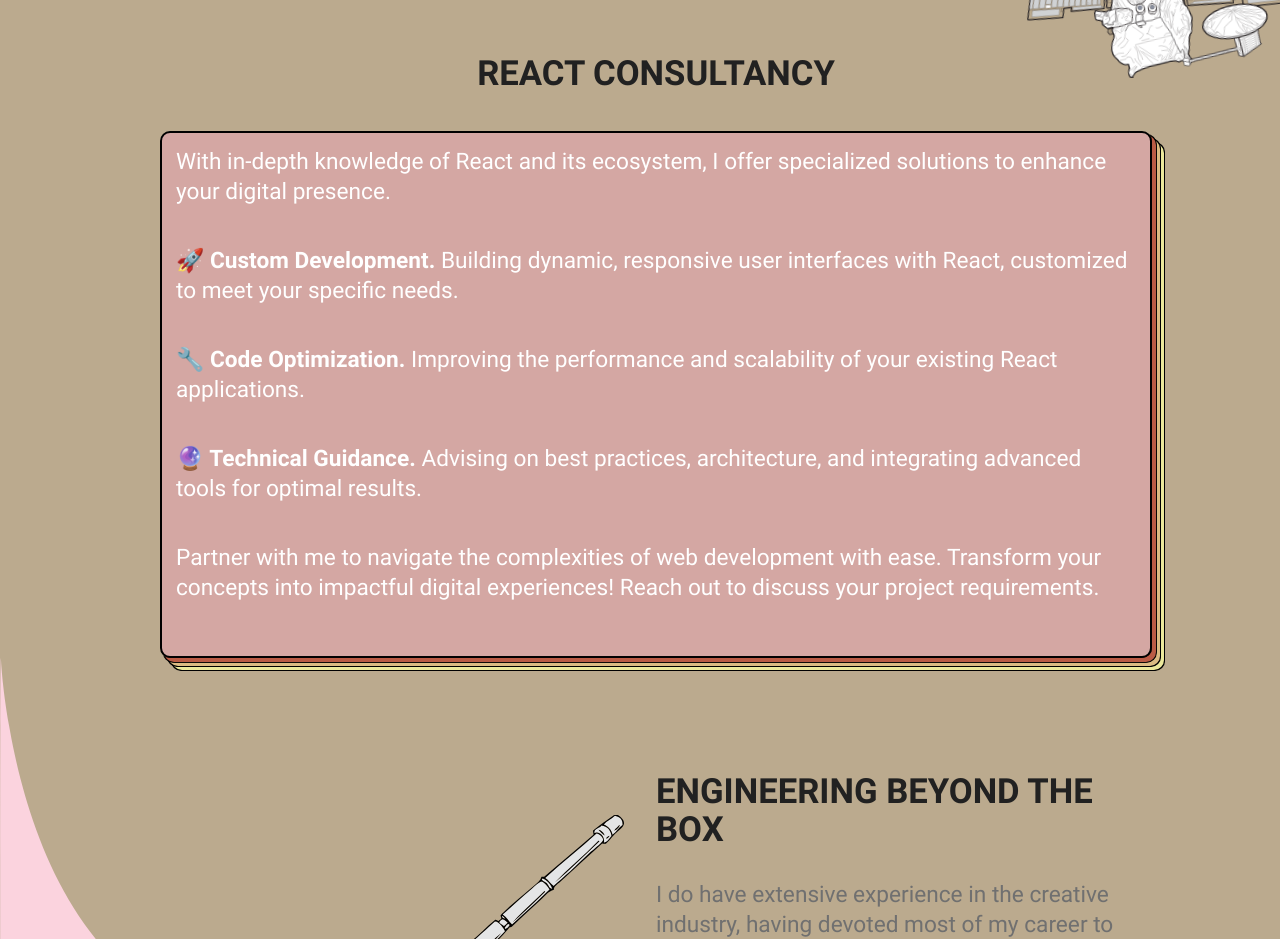
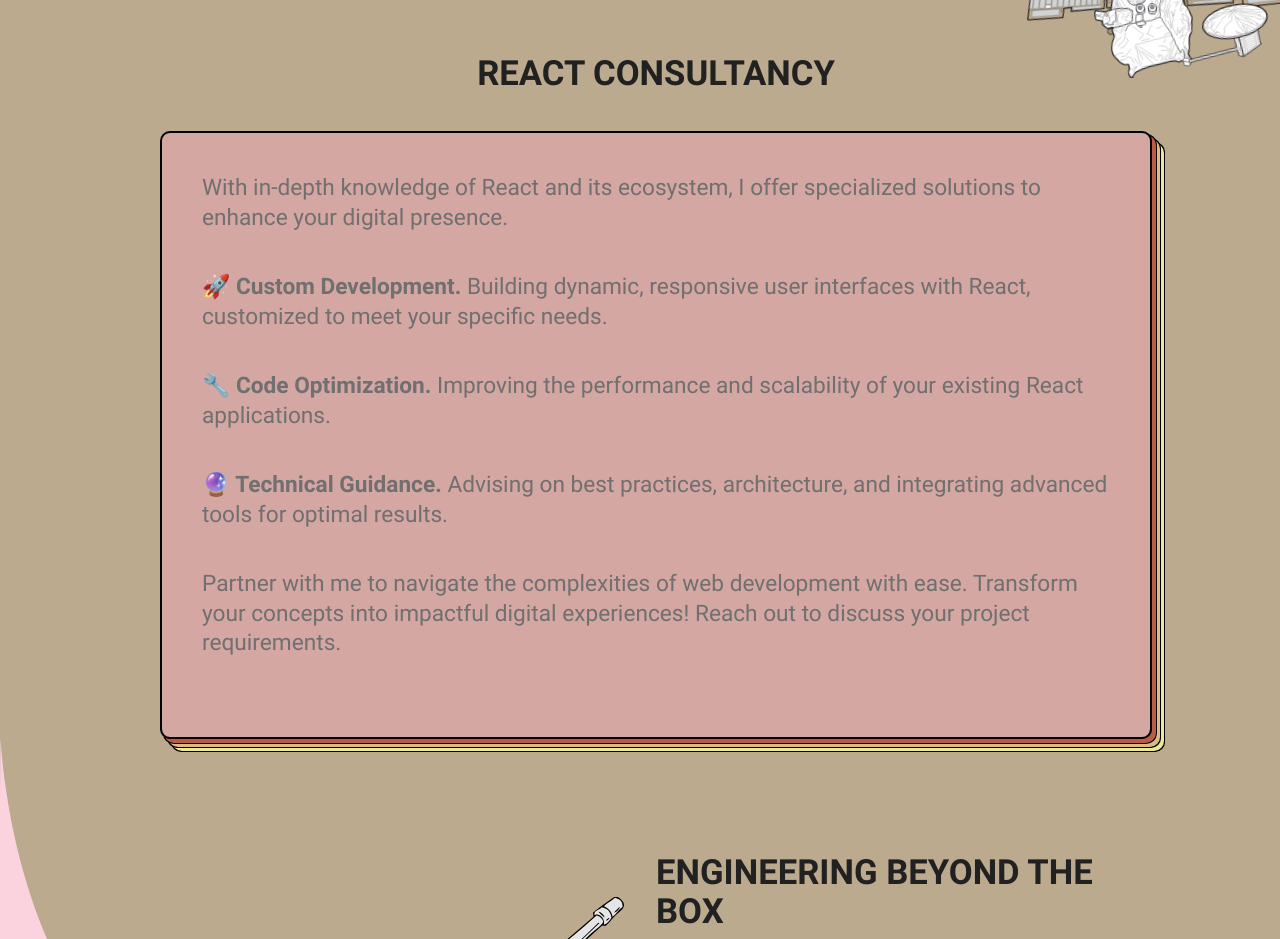
Before and after one commit to sabritol/sabrinatolmerdev, a Gatsby site: page / in a window 1280 px wide. Shown: the part 800-1739 px from the top of the page. Built offline with nearby package versions, Linux system fonts and the light colour scheme; Gatsby itself is replaced by a stand-in of ours.

Commit message:
add new colous for text

```diff
--- a/src/components/landing/Consultancy/index.jsx
+++ b/src/components/landing/Consultancy/index.jsx
@@ -13,10 +13,10 @@
   return (
     <Wrapper id='consultancy'>
       <ConsultancyWrapper as={Container}>
-        <Details>
+        <Details theme={theme}>
           <h2> React Consultancy</h2>
-          <TextWrapper>
-            <div style={{ padding: "14px" }}>
+          <TextWrapper theme={theme}>
+            {/* <div style={{ padding: "14px" }}> */}
             <p>
               With in-depth knowledge of React and its ecosystem, I offer
               specialized solutions to enhance your digital presence.
@@ -27,8 +27,8 @@
               specific needs.
             </p>
             <p>
-                <strong> 🔧 Code Optimization.</strong> Improving the
-                performance and scalability of your existing React applications.
+              <strong> 🔧 Code Optimization.</strong> Improving the performance
+              and scalability of your existing React applications.
             </p>
             <p>
               <strong> 🔮 Technical Guidance.</strong> Advising on best
@@ -40,7 +40,7 @@
               with ease. Transform your concepts into impactful digital
               experiences! Reach out to discuss your project requirements.
             </p>
-            </div>
+            {/* </div> */}
           </TextWrapper>
         </Details>
       </ConsultancyWrapper>
--- a/src/components/landing/Consultancy/styles.js
+++ b/src/components/landing/Consultancy/styles.js
@@ -122,6 +122,7 @@
 // `;
 
 export const TextWrapper = styled.div`
+  padding: 40px;
   border-radius: 10px;
   margin-top: 4%;
   box-sizing: border-box;
@@ -130,7 +131,7 @@
   flex-direction: column;
   display: flex;
   justify-content: center;
-  background-color: rgba(238, 163, 183, 0.5);
+  background: rgba(238, 163, 183, 0.5);
   box-shadow:
     4px 4px 0 #ba5b45,
     4.8px 4.8px 0 #000,
@@ -148,15 +149,36 @@
     13px 11px #000,
     11px 13px #000;
 
-  p {
+  /* p {
     color: white;
     @media (max-width: 680px) {
       color: white !important;
     }
-  }
+  } */
   h2 {
     text-transform: uppercase;
-    font-size: 20pt;
-    color: ${({ theme }) => (theme === "dark" ? "#fff" : "#212121")};
+    margin-bottom: 2rem;
+    margin-top: 50px;
+    left: 7rem;
+    font-size: 26pt;
+    color: ${({ theme }) => (theme === "dark" ? "red" : "#212121")};
+
+    @media (max-width: 960px) {
+      mix-blend-mode: ${({ theme }) =>
+        theme === "light" ? "unset" : "difference"};
+    }
+  }
+
+  p {
+    margin-bottom: 2.5rem;
+    font-size: 17pt;
+    font-weight: normal;
+    line-height: 1.3;
+    color: ${({ theme }) => (theme === "dark" ? "#c7c7c7" : "#707070")};
+
+    @media (max-width: 960px) {
+      mix-blend-mode: ${({ theme }) =>
+        theme === "light" ? "unset" : "difference"};
+    }
   }
 `;
```
Lines whose indentation alone changed are shown as unchanged.
